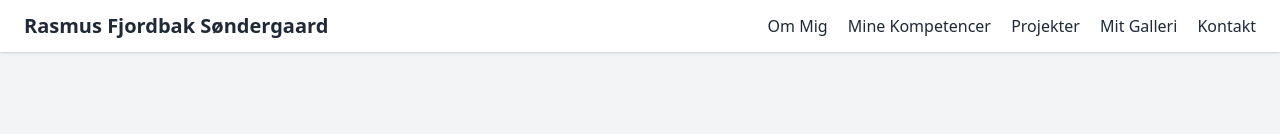
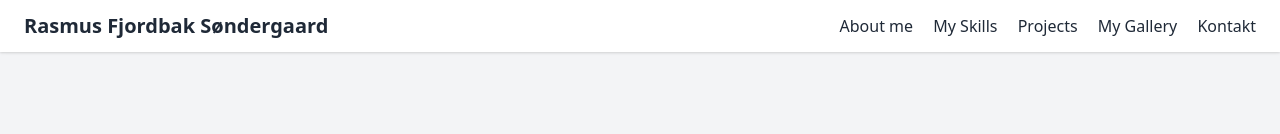
Before and after one commit to Ralleeer/EngRasmus.github.io, a plain HTML site: page index.html in a window 1280 px wide. Shown: the top 134 px of the page. Drawn offline with nearby package versions, Linux system fonts and the light colour scheme.

Commit message:
Update index.html

```diff
--- a/index.html
+++ b/index.html
@@ -14,10 +14,10 @@
         <nav class="container mx-auto px-6 py-3 flex justify-between items-center">
             <a href="#" class="text-xl font-semibold text-gray-800">Rasmus Fjordbak Søndergaard</a>
             <div class="space-x-4">
-                <a href="#om" class="text-gray-800 hover:text-blue-500 hover:underline">Om Mig</a>
-                <a href="#kompetencer" class="text-gray-800 hover:text-blue-500 hover:underline">Mine Kompetencer</a>
-                <a href="#projekter" class="text-gray-800 hover:text-blue-500 hover:underline">Projekter</a>
-                <a href="#galleri" class="text-gray-800 hover:text-blue-500 hover:underline">Mit Galleri</a>
+                <a href="#om" class="text-gray-800 hover:text-blue-500 hover:underline">About me</a>
+                <a href="#kompetencer" class="text-gray-800 hover:text-blue-500 hover:underline">My Skills</a>
+                <a href="#projekter" class="text-gray-800 hover:text-blue-500 hover:underline">Projects</a>
+                <a href="#galleri" class="text-gray-800 hover:text-blue-500 hover:underline">My Gallery</a>
                 <a href="#kontakt" class="text-gray-800 hover:text-blue-500 hover:underline">Kontakt</a>
             </div>
         </nav>
```
